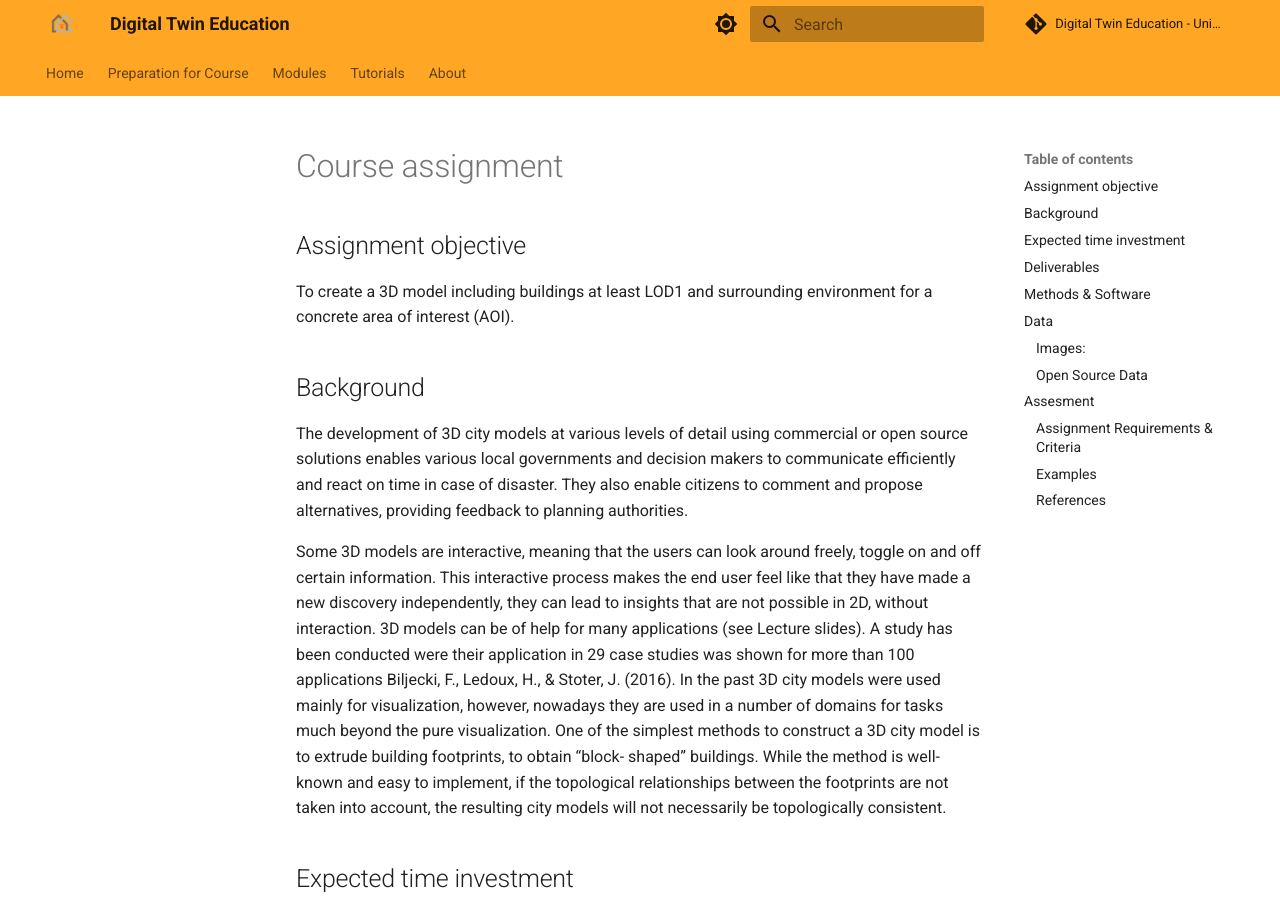
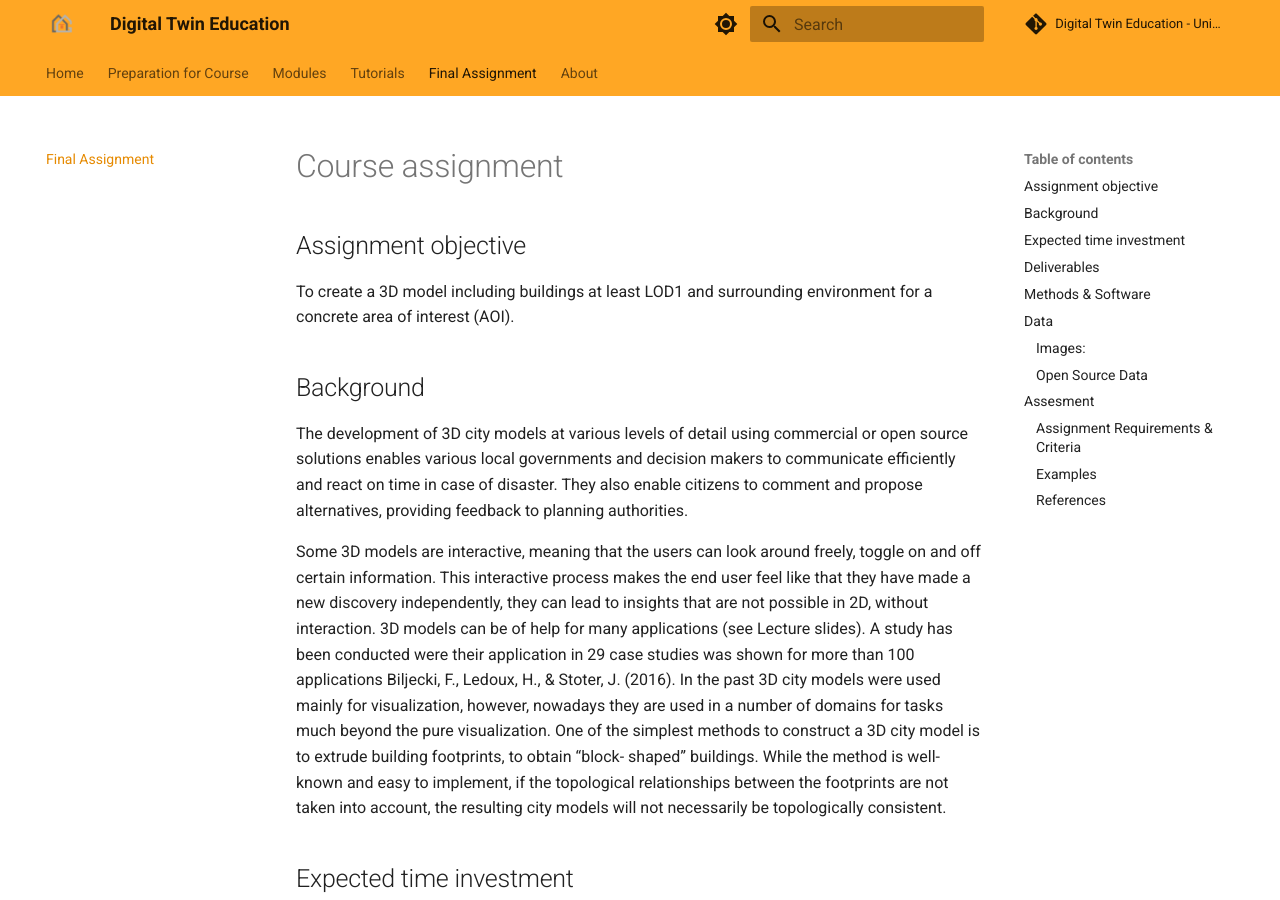
Before and after one commit to DigitalTwin-Geohub/DigitalTwinEducation, an MkDocs documentation site: the page built from docs/Assignment/FINAL Assignment.md, in a window 1280 px wide and 900 px high. Built offline with MkDocs 1.6.1 and Material for MkDocs 9.7.7, drawn with Linux system fonts in a browser that asks for light colours; comment, search, counter and statistics services are not loaded.

Commit message:
updated nav

```diff
--- a/mkdocs.yml
+++ b/mkdocs.yml
@@ -14,6 +14,8 @@ nav:
   - Tutorials:
       - Tutorial 1: Assignment/Intro to Blender.md
       - Tutorial 2: Assignment/Assignment 1.md
+      - Tutorial 3: Assignment/Tutorial 3.md
+  - Final Assignment: Assignment/FINAL Assignment.md
   - About:
     - License: license.md
     - Citing: citing.md
```
